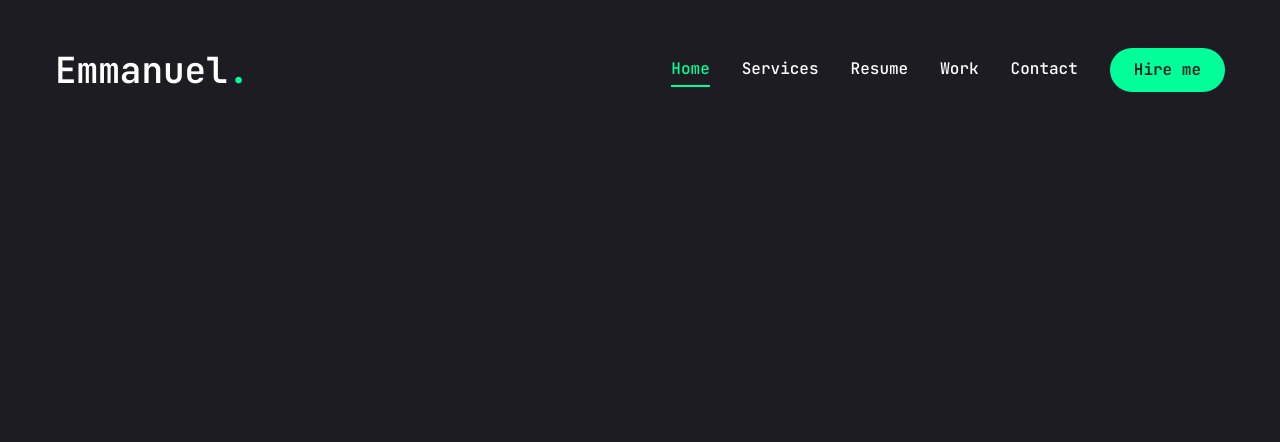
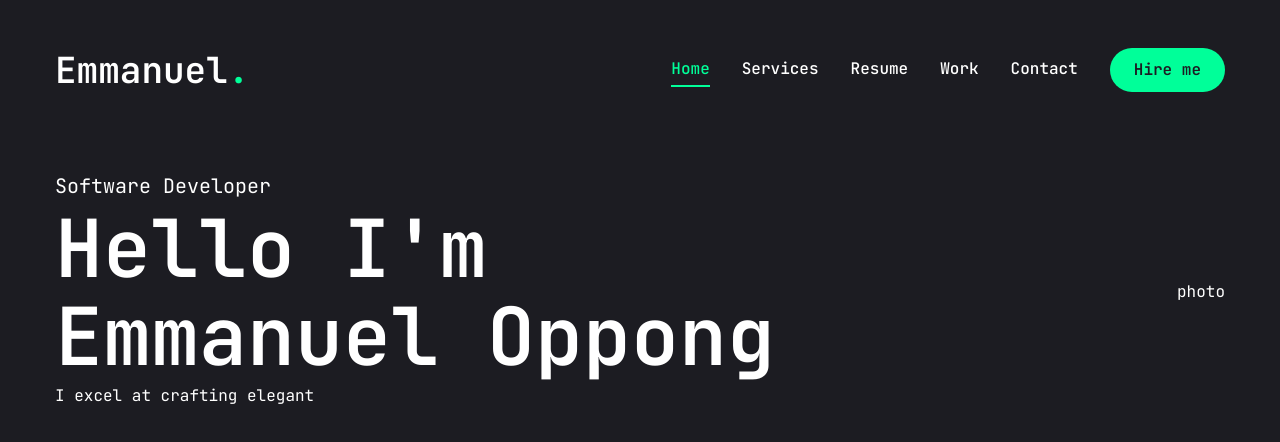
Before and after one commit to emmaeng680/portfoliosite, a Next.js app in the folder emmas-portfolio/: page / in a window 1280 px wide. Shown: the top 442 px of the page. Built offline with nearby package versions, Linux system fonts and the light colour scheme.

Commit message:
updated
more updates

```diff
--- a/emmas-portfolio/app/globals.css
+++ b/emmas-portfolio/app/globals.css
@@ -6,7 +6,13 @@
   body{
     @apply font-primary bg-primary text-white leading-loose;
   }
-  :root {
-    --radius: 0.5rem;
+  .h1{
+    @apply text-[48px] xl:text-[80px] leading-[1.1] font-semibold; ;
+  }
+  .h2{
+    @apply text-[36px] xl:text-[48px] leading-[1.1] font-semibold; ;
+  }
+  .h3{
+    @apply text-[20px] xl:text-[24px] leading-[1.1] font-semibold; ;
   }
 }
--- a/emmas-portfolio/app/page.jsx
+++ b/emmas-portfolio/app/page.jsx
@@ -5,8 +5,19 @@
     return (
         <section className="h-full">
           <div className="container mx-auto h-full">
-            <div>
-                <div></div>
+            <div className="flex flex-col xl:flex-row items-center justify-between xl:pt-8 xl:pb-24">
+                {/* text */}
+                <div className="text-center xl:text-left">
+                    <span className="text-xl">Software Developer</span>
+                    <h1 className="h1">
+                        Hello I'm <br/> <span> Emmanuel Oppong</span>
+                    </h1>
+                    <p>
+                        I excel at crafting elegant
+                    </p>
+                </div>
+                {/* photo */}
+                <div>photo</div>
             </div>
           </div>
         </section>
```
